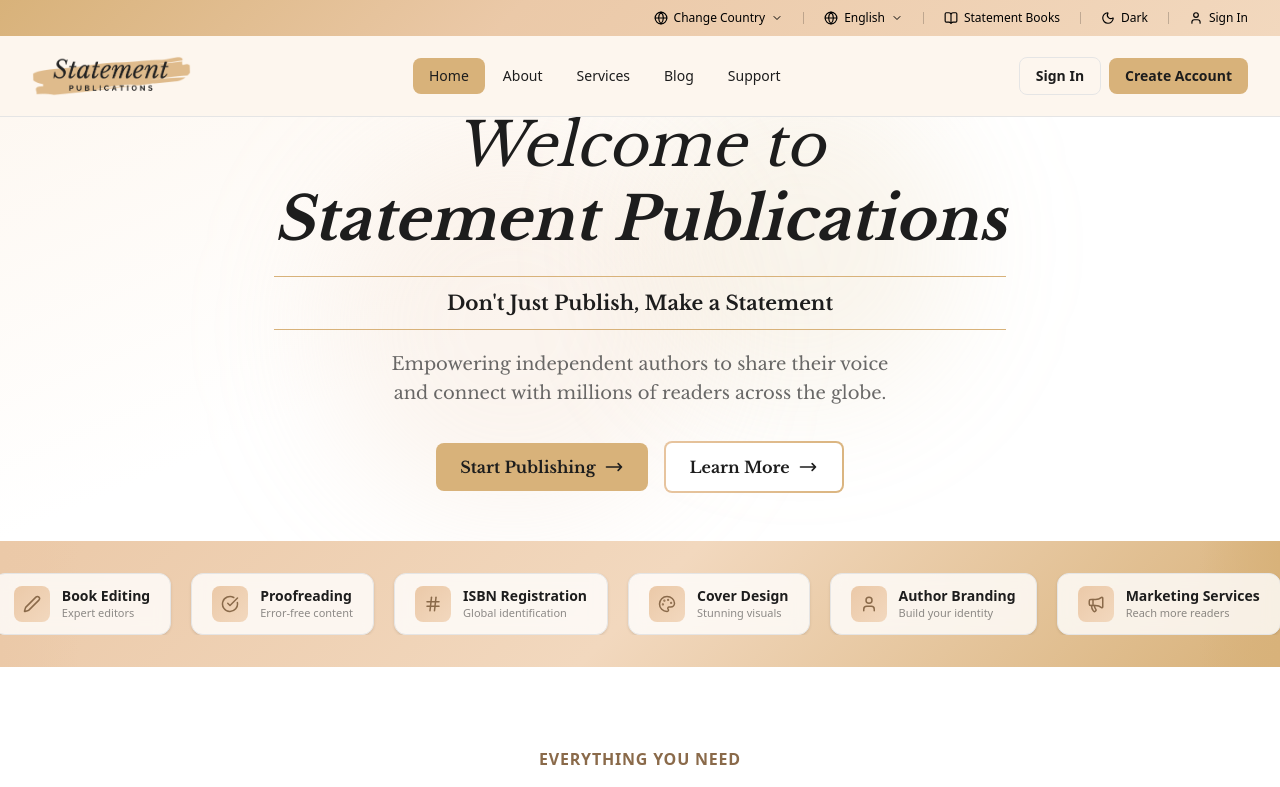
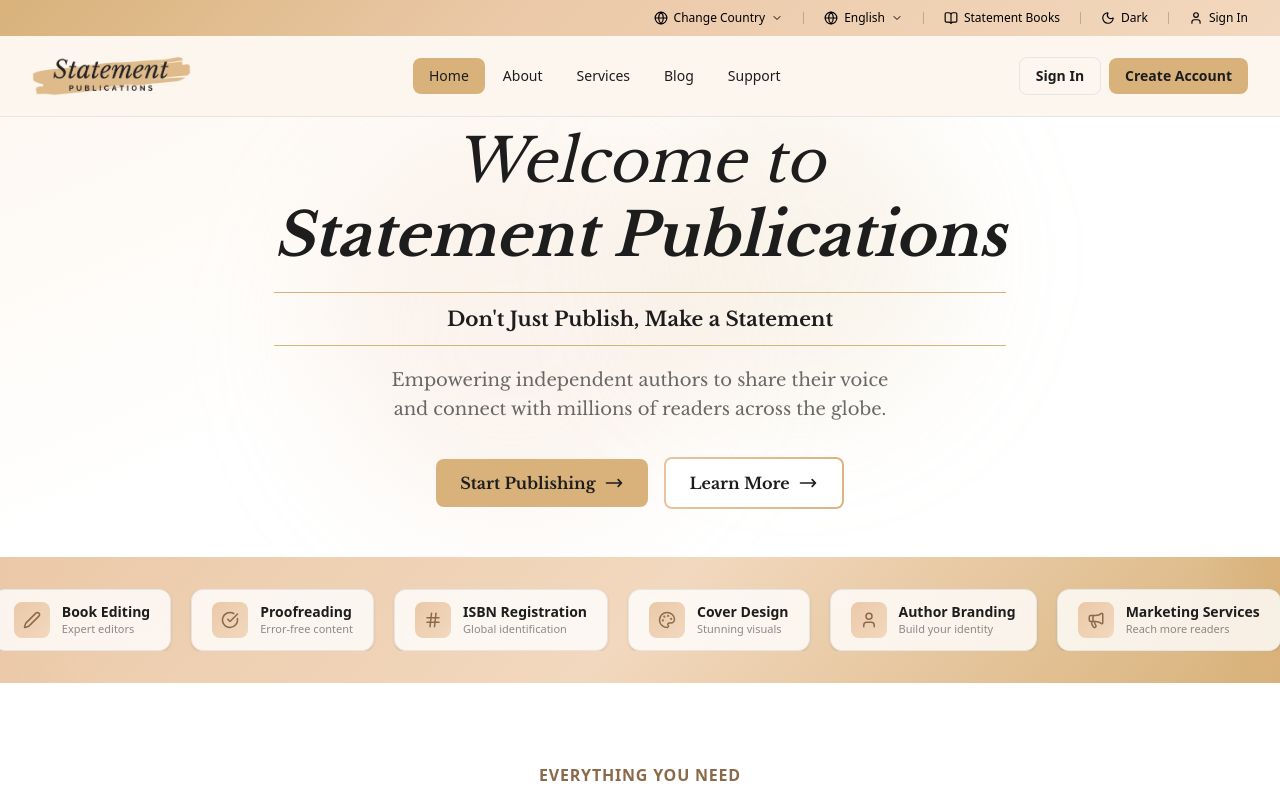
Before and after one commit to Johnfavour-maidu/statement-publications, a Next.js app in the folder apps/publications/: page / in a window 1280 px wide. Shown: the top 787 px of the page. Built offline with nearby package versions, Linux system fonts and the light colour scheme; a web font is replaced by a local one.

Commit message:
fix(homepage): add spacing between hero text and navigation

```diff
--- a/apps/publications/src/app/page.tsx
+++ b/apps/publications/src/app/page.tsx
@@ -293,7 +293,7 @@ export default function Home() {
           <div className="absolute top-1/4 left-1/4 w-96 h-96 bg-[#EBC9A8]/20 rounded-full blur-3xl" />
           <div className="absolute bottom-1/4 right-1/4 w-80 h-80 bg-[#D8B27A]/15 rounded-full blur-3xl" />
         </div>
-        <div className="relative z-10 mx-auto max-w-7xl px-4 sm:px-6 lg:px-8 pt-20 pb-8 sm:pt-24 sm:pb-10 lg:pt-28 lg:pb-12 flex items-center justify-center">
+        <div className="relative z-10 mx-auto max-w-7xl px-4 sm:px-6 lg:px-8 pt-24 pb-8 sm:pt-28 sm:pb-10 lg:pt-32 lg:pb-12 flex items-center justify-center">
           <div className="max-w-3xl text-center">
             <motion.h1
               initial={{ opacity: 0, y: 20 }}
```
